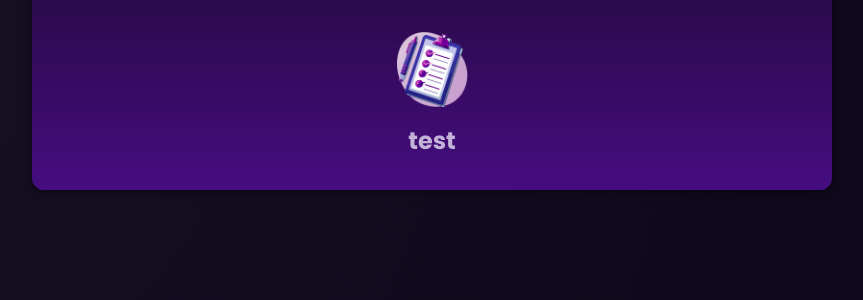
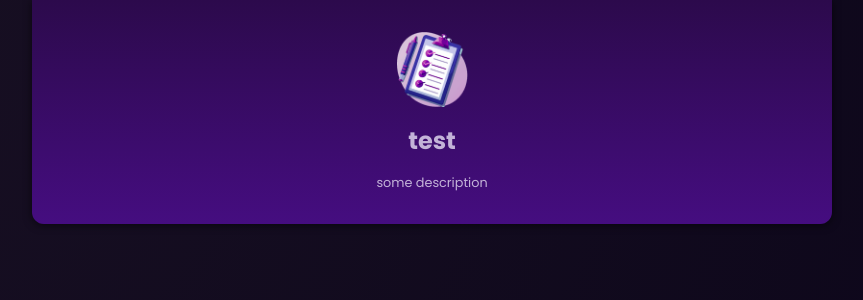
Before and after one commit to 4LIR3Z4/angular-first-app, an Angular app: page / in a window 1280 px wide. Shown: the top 300 px of the page, without its empty margins (208-1071 px from the left). Built offline with nearby package versions, Linux system fonts and the light colour scheme.

Commit message:
added description to the header

```diff
--- a/src/app/header/header.component.html
+++ b/src/app/header/header.component.html
@@ -1,4 +1,5 @@
 <header>
   <img src="task-management-logo.png" alt="todo list"/>
   <h1>test</h1>
+  <p>some description</p>
 </header>
```
